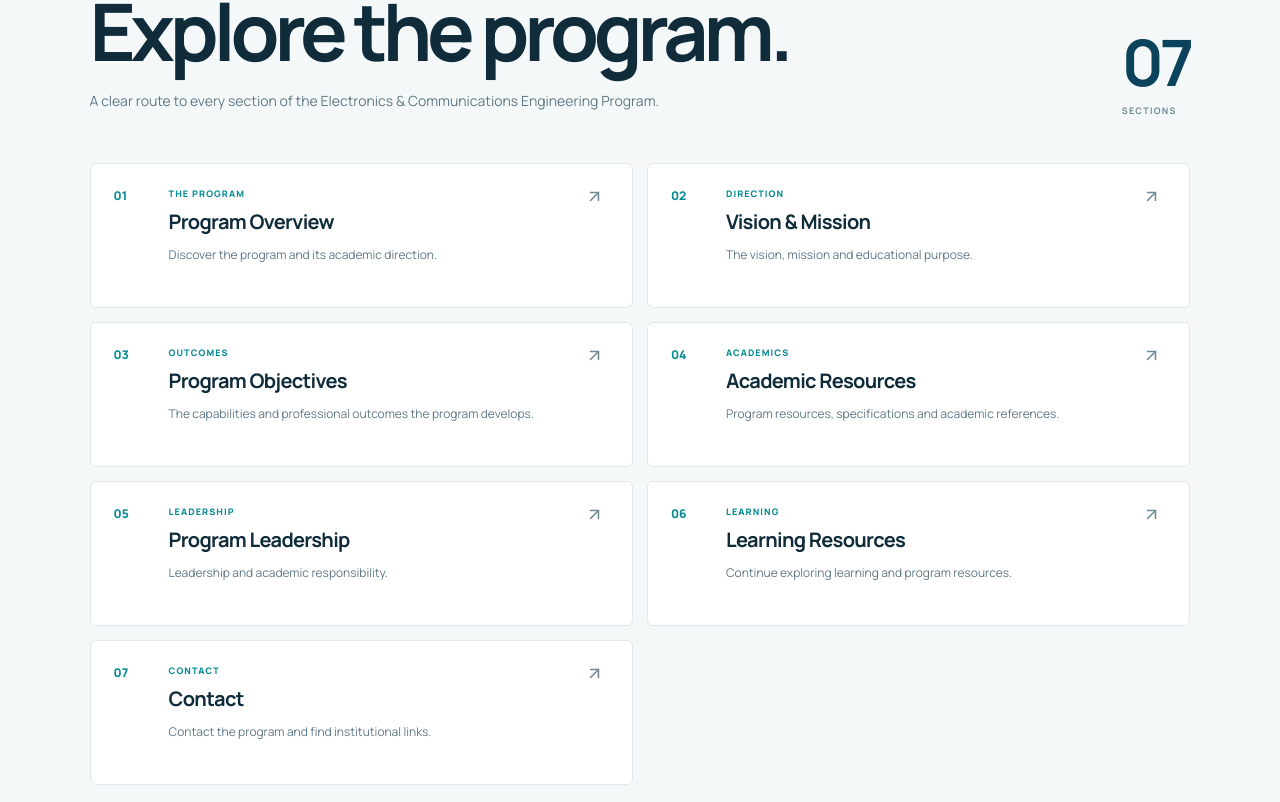
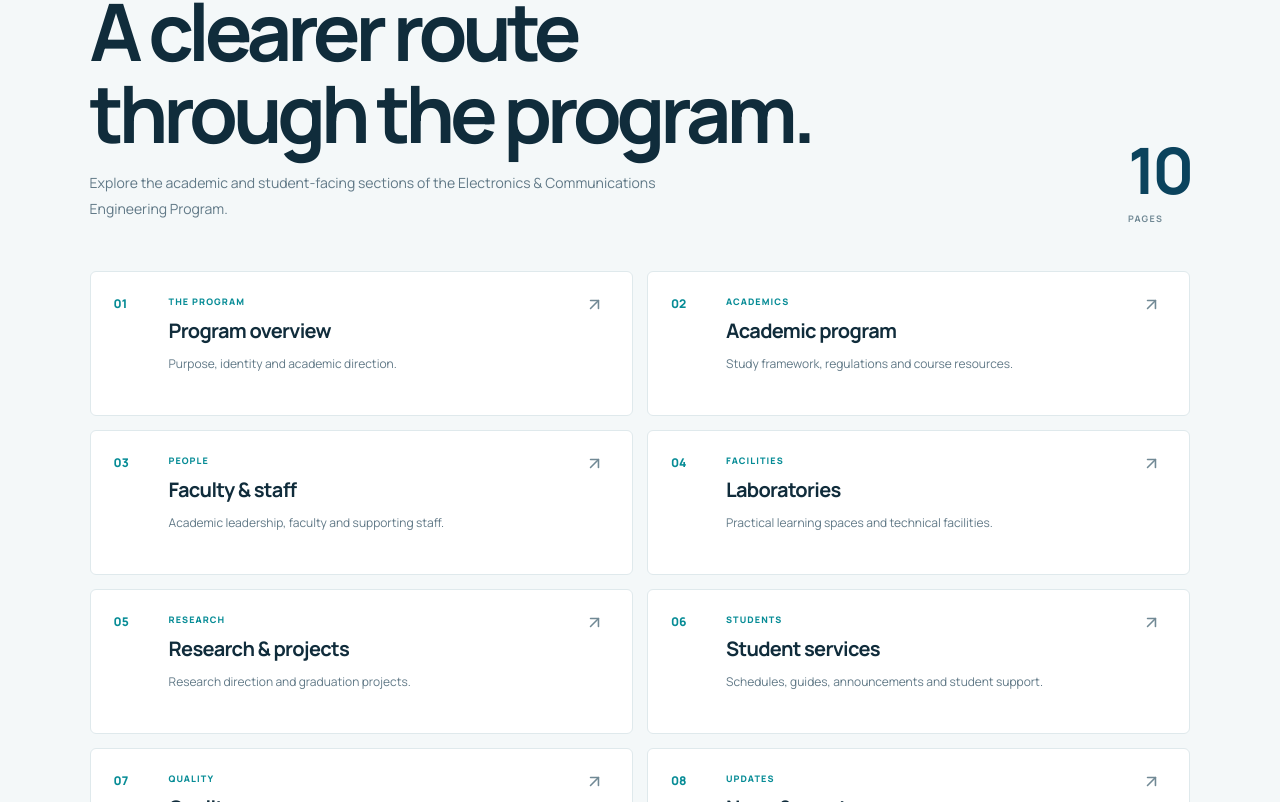
Before and after one commit to Abdo1629/iaet-comm, a Next.js app: page /navigation in a window 1280 px wide. Shown: the part 238-1040 px from the top of the page. Built offline with nearby package versions, Linux system fonts and the light colour scheme.

Commit message:
Expand the IAET site directory to all pages

```diff
--- a/app/navigation/page.tsx
+++ b/app/navigation/page.tsx
@@ -2,34 +2,38 @@
 
 import Link from "next/link";
 import { useEffect, useState } from "react";
-import { motion, useReducedMotion } from "framer-motion";
 import { ArrowLeft, ArrowRight, ArrowUpRight, Languages, Radio } from "lucide-react";
 
 const pages = {
   en: [
-    { n: "01", title: "Program Overview", detail: "Discover the program and its academic direction.", href: "/#program", tag: "THE PROGRAM" },
-    { n: "02", title: "Vision & Mission", detail: "The vision, mission and educational purpose.", href: "/#vision-mission", tag: "DIRECTION" },
-    { n: "03", title: "Program Objectives", detail: "The capabilities and professional outcomes the program develops.", href: "/#objectives", tag: "OUTCOMES" },
-    { n: "04", title: "Academic Resources", detail: "Program resources, specifications and academic references.", href: "/#academic-resources", tag: "ACADEMICS" },
-    { n: "05", title: "Program Leadership", detail: "Leadership and academic responsibility.", href: "/#leadership", tag: "LEADERSHIP" },
-    { n: "06", title: "Learning Resources", detail: "Continue exploring learning and program resources.", href: "/#learning-resources", tag: "LEARNING" },
-    { n: "07", title: "Contact", detail: "Contact the program and find institutional links.", href: "/#contact", tag: "CONTACT" },
+    ["01", "Program overview", "Purpose, identity and academic direction.", "/about", "THE PROGRAM"],
+    ["02", "Academic program", "Study framework, regulations and course resources.", "/academics", "ACADEMICS"],
+    ["03", "Faculty & staff", "Academic leadership, faculty and supporting staff.", "/faculty", "PEOPLE"],
+    ["04", "Laboratories", "Practical learning spaces and technical facilities.", "/laboratories", "FACILITIES"],
+    ["05", "Research & projects", "Research direction and graduation projects.", "/research", "RESEARCH"],
+    ["06", "Student services", "Schedules, guides, announcements and student support.", "/students", "STUDENTS"],
+    ["07", "Quality assurance", "Accreditation evidence and continuous improvement.", "/quality", "QUALITY"],
+    ["08", "News & events", "Department announcements and academic activities.", "/news", "UPDATES"],
+    ["09", "Alumni", "Graduate stories and professional connections.", "/alumni", "COMMUNITY"],
+    ["10", "Contact", "Official institute contact details and department enquiries.", "/contact", "CONTACT"],
   ],
   ar: [
-    { n: "01", title: "نبذة عن البرنامج", detail: "تعرّف على البرنامج وتوجهه الأكاديمي.", href: "/#program", tag: "البرنامج" },
-    { n: "02", title: "الرؤية والرسالة", detail: "الرؤية والرسالة والهدف التعليمي للبرنامج.", href: "/#vision-mission", tag: "التوجه" },
-    { n: "03", title: "أهداف البرنامج", detail: "المهارات والمخرجات المهنية التي يعمل البرنامج على تطويرها.", href: "/#objectives", tag: "المخرجات" },
-    { n: "04", title: "المصادر الأكاديمية", detail: "مصادر البرنامج والمواصفات والمراجع الأكاديمية.", href: "/#academic-resources", tag: "الأكاديميات" },
-    { n: "05", title: "قيادة البرنامج", detail: "القيادة والمسؤوليات الأكاديمية.", href: "/#leadership", tag: "القيادة" },
-    { n: "06", title: "مصادر التعلم", detail: "استكشف المزيد من مصادر التعلم والبرنامج.", href: "/#learning-resources", tag: "التعلم" },
-    { n: "07", title: "تواصل معنا", detail: "وسائل التواصل وروابط المعهد الرسمية.", href: "/#contact", tag: "التواصل" },
+    ["01", "عن البرنامج", "هوية البرنامج وأهدافه وتوجهه الأكاديمي.", "/about", "البرنامج"],
+    ["02", "البرنامج الأكاديمي", "الإطار الدراسي واللوائح ومصادر المقررات.", "/academics", "الدراسة"],
+    ["03", "هيئة التدريس", "القيادة الأكاديمية وأعضاء هيئة التدريس والهيئة المعاونة.", "/faculty", "الأشخاص"],
+    ["04", "المعامل", "مساحات التعلم العملي والإمكانات الفنية.", "/laboratories", "الإمكانات"],
+    ["05", "البحث والمشروعات", "التوجه البحثي ومشروعات التخرج.", "/research", "البحث"],
+    ["06", "الخدمات الطلابية", "الجداول والأدلة والإعلانات ودعم الطلاب.", "/students", "الطلاب"],
+    ["07", "ضمان الجودة", "أدلة الاعتماد والتطوير المستمر.", "/quality", "الجودة"],
+    ["08", "الأخبار والفعاليات", "إعلانات القسم والأنشطة الأكاديمية.", "/news", "التحديثات"],
+    ["09", "الخريجون", "قصص الخريجين والتواصل المهني.", "/alumni", "المجتمع"],
+    ["10", "تواصل معنا", "بيانات التواصل الرسمية واستفسارات القسم.", "/contact", "التواصل"],
   ],
 } as const;
 
 export default function NavigationPage() {
   const [isAr, setIsAr] = useState(false);
-  const reducedMotion = useReducedMotion();
-  const t = pages[isAr ? "ar" : "en"];
+  const items = pages[isAr ? "ar" : "en"];
 
   useEffect(() => {
     document.documentElement.lang = isAr ? "ar" : "en";
@@ -44,34 +48,29 @@ export default function NavigationPage() {
           <span><strong>IAET</strong><small>{isAr ? "هندسة وتكنولوجيا الطيران" : "AVIATION ENGINEERING & TECHNOLOGY"}</small></span>
         </Link>
         <div className="navigation-header-actions">
-          <button className="language-button" onClick={() => setIsAr((v) => !v)} aria-label={isAr ? "Switch to English" : "التبديل إلى العربية"}>
+          <button className="language-button" onClick={() => setIsAr((value) => !value)} aria-label={isAr ? "Switch to English" : "التبديل إلى العربية"}>
             <Languages size={17} aria-hidden="true" />{isAr ? "EN" : "عربي"}
           </button>
           <Link className="navigation-home-link" href="/">{isAr ? "الرئيسية" : "Home"} {isAr ? <ArrowRight size={16} /> : <ArrowLeft size={16} />}</Link>
         </div>
       </header>
-
       <section className="navigation-hero">
-        <motion.div initial={reducedMotion ? false : { opacity: 0, y: 18 }} animate={{ opacity: 1, y: 0 }} transition={{ duration: 0.55 }}>
+        <div>
           <p className="navigation-eyebrow">{isAr ? "معهد هندسة وتكنولوجيا الطيران / دليل الموقع" : "INSTITUTE OF AVIATION ENGINEERING & TECHNOLOGY / SITE DIRECTORY"}</p>
-          <h1>{isAr ? "كل ما تبحث عنه، في مكان واحد." : "Explore the program."}</h1>
-          <p className="navigation-intro">{isAr ? "انتقل مباشرة إلى أقسام برنامج هندسة الإلكترونيات والاتصالات." : "A clear route to every section of the Electronics & Communications Engineering Program."}</p>
-        </motion.div>
-        <span className="navigation-count">07 <small>{isAr ? "أقسام" : "SECTIONS"}</small></span>
+          <h1>{isAr ? "كل صفحات البرنامج، في مكان واحد." : "A clearer route through the program."}</h1>
+          <p className="navigation-intro">{isAr ? "انتقل مباشرة إلى الصفحات الأكاديمية والخدمية الخاصة ببرنامج هندسة الإلكترونيات والاتصالات." : "Explore the academic and student-facing sections of the Electronics & Communications Engineering Program."}</p>
+        </div>
+        <span className="navigation-count">10 <small>{isAr ? "صفحات" : "PAGES"}</small></span>
       </section>
-
-      <section className="navigation-directory" aria-label={isAr ? "أقسام الموقع" : "Website sections"}>
-        {t.map((item, index) => (
-          <motion.div key={item.n} initial={reducedMotion ? false : { opacity: 0, y: 20 }} whileInView={{ opacity: 1, y: 0 }} viewport={{ once: true, amount: 0.15 }} transition={{ duration: 0.45, delay: index * 0.045 }}>
-            <Link className="navigation-card" href={item.href}>
-              <span className="navigation-card-number">{item.n}</span>
-              <span className="navigation-card-copy"><small>{item.tag}</small><strong>{item.title}</strong><span>{item.detail}</span></span>
-              <span className="navigation-card-arrow"><ArrowUpRight size={19} aria-hidden="true" /></span>
-            </Link>
-          </motion.div>
+      <section className="navigation-directory" aria-label={isAr ? "صفحات الموقع" : "Website pages"}>
+        {items.map(([number, title, detail, href, tag]) => (
+          <Link className="navigation-card" href={href} key={href}>
+            <span className="navigation-card-number">{number}</span>
+            <span className="navigation-card-copy"><small>{tag}</small><strong>{title}</strong><span>{detail}</span></span>
+            <span className="navigation-card-arrow"><ArrowUpRight size={19} aria-hidden="true" /></span>
+          </Link>
         ))}
       </section>
-
       <footer className="navigation-footer">
         <span>© IAET · {isAr ? "برنامج هندسة الإلكترونيات والاتصالات" : "Electronics & Communications Engineering"}</span>
         <Link href="/">{isAr ? "العودة إلى الرئيسية" : "Back to homepage"}</Link>
```
